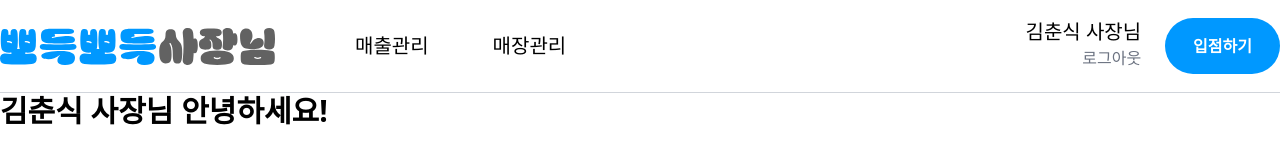
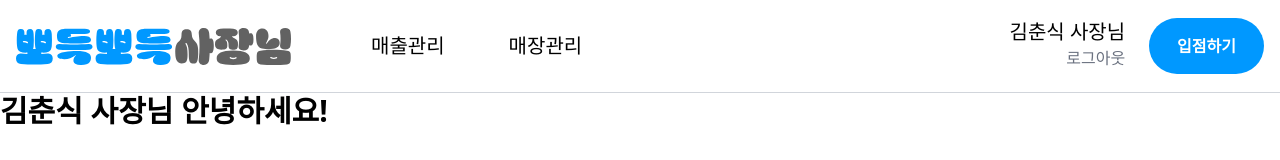
Before and after one commit to minjuko/Team10_FE_OWNER, a React (Vite) app: page / in a window 1280 px wide. Shown: the top 160 px of the page. Built offline with nearby package versions, Linux system fonts and the light colour scheme.

Commit message:
design: GNB 1280px로 고정

```diff
--- a/src/components/atoms/GNB.jsx
+++ b/src/components/atoms/GNB.jsx
@@ -8,6 +8,7 @@ const GNB = () => {
   const [currentPage, setCurrentPage] = useState("/");
   const location = useLocation();
   const navigate = useNavigate();
+
   useEffect(() => {
     setCurrentPage(location.pathname);
     console.log(currentPage);
@@ -25,7 +26,8 @@ const GNB = () => {
   ];
 
   return (
-    <nav className="flex justify-between items-center border-b border-gray-300">
+    <nav className="border-b border-gray-300">
+      <div className="w-[1280px] mx-auto flex justify-between items-center px-4">
         <section className="flex gap-12 items-center">
           <Link to="/">
             <Photo src={Logo} alt="뽀득뽀득 사장님 페이지 로고" />
@@ -37,8 +39,9 @@ const GNB = () => {
                 <Link key={index} to={menu.path}>
                   <li
                     className={`${
-                    currentPage === menu.path ??
-                    "border-b-8 border-primary text-primary"
+                      currentPage === menu.path
+                        ? "border-b-8 border-primary text-primary"
+                        : ""
                     } text-xl p-8`}>
                     {menu.label}
                   </li>
@@ -61,6 +64,7 @@ const GNB = () => {
             입점하기
           </Button>
         </section>
+      </div>
     </nav>
   );
 };
```
Lines whose indentation alone changed are shown as unchanged.
